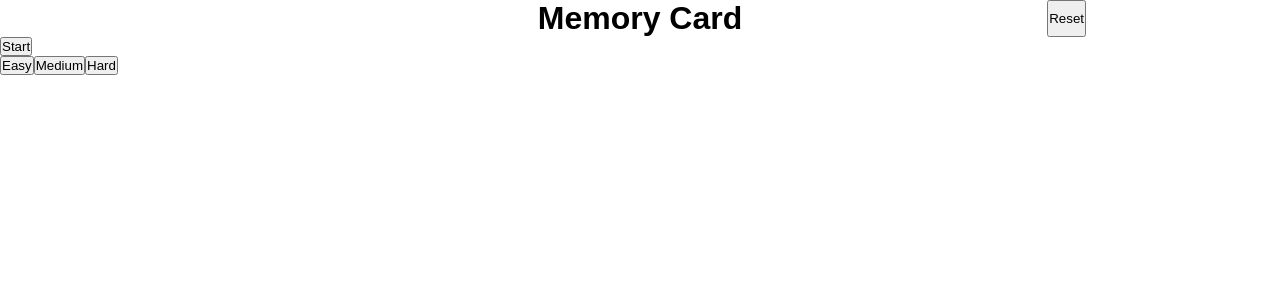
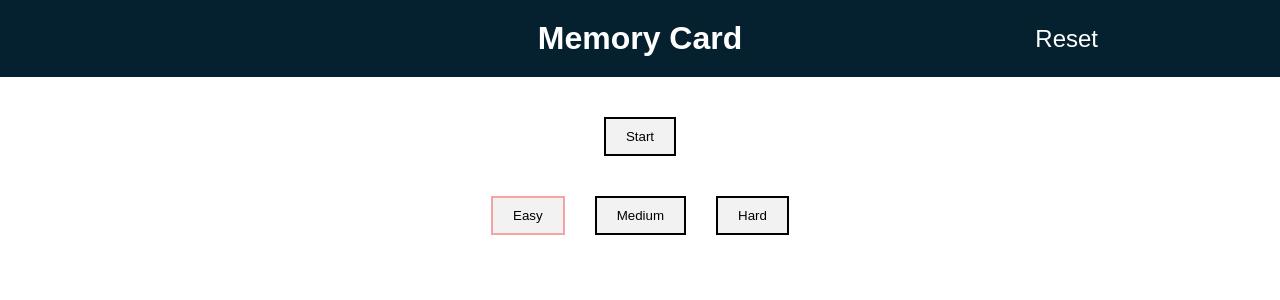
Before and after one commit to Boltlord1/memory-card, a React (Vite) app: page / in a window 1280 px wide. Shown: the top 300 px of the page. Built offline with nearby package versions, Linux system fonts and the light colour scheme.

Commit message:
Style the app

```diff
--- a/src/components/app.jsx
+++ b/src/components/app.jsx
@@ -31,6 +31,10 @@ export default function App() {
     }
 
     function changeDiff(event, diff) {
+        const button = event.target
+        if (button.classList.contains('selected')) return
+        document.querySelector('.selected').classList.remove('selected')
+        button.classList.add('selected')
         setDiff(diff)
     }
 
--- a/src/components/score.jsx
+++ b/src/components/score.jsx
@@ -1,6 +1,6 @@
 export default function Score({ score, best }) {
     return (
-        <div>
+        <div className="score">
             <h2>Score: {score}</h2>
             <h2>Best: {best}</h2>
         </div>
--- a/src/components/start.jsx
+++ b/src/components/start.jsx
@@ -4,8 +4,8 @@ export default function Start({ start, changeDiff }) {
         <div className="start">
             <button onClick={start}>Start</button>
         </div>
-        <div>
-            <button onClick={(e) => changeDiff(e, 0)}>Easy</button>
+        <div className="difficulty">
+            <button onClick={(e) => changeDiff(e, 0)} className="selected">Easy</button>
             <button onClick={(e) => changeDiff(e, 1)}>Medium</button>
             <button onClick={(e) => changeDiff(e, 2)}>Hard</button>
         </div>
--- a/src/components/status.jsx
+++ b/src/components/status.jsx
@@ -12,15 +12,15 @@ export default function Status({ status }) {
     }, [status, playing])
     if (status === 1) {
         return (
-            <h2>{playing}</h2>
+            <h2 className="status">{playing}</h2>
         )
     } else if (status === 2) {
         return (
-            <h2>You lost! Game is automatically reset.</h2>
+            <h2 className="status">You lost! Game is automatically reset.</h2>
         )
     } else if (status === 3) {
         return (
-            <h2>You won! Game is automatically reset.</h2>
+            <h2 className="status">You won! Game is automatically reset.</h2>
         )
     }
 }
--- a/src/index.css
+++ b/src/index.css
@@ -16,9 +16,12 @@ body {
     font-size: 16px;
     display: flex;
     flex-direction: column;
+    gap: 40px;
 }
 
 .header {
+    color: white;
+    background-color: hsl(200 80 10);
     display: grid;
     grid-template-columns: repeat(3, 1fr);
     justify-items: center;
@@ -26,10 +29,20 @@ body {
 
 .header > h1 {
     grid-column: 2 / 3;
+    padding: 20px;
 }
 
 .header > button {
-    grid-column: 3 / 4;
+    font-size: 1.5rem;
+    appearance: none;
+    color: inherit;
+    background-color: inherit;
+    border: none;
+    padding: 0 40px;
+}
+
+.header > button:hover {
+    background-color: hsl(200 80 20);
 }
 
 .game {
@@ -66,9 +79,32 @@ body {
     text-align: center;
 }
 
-/* @media (prefers-color-scheme: dark) {
-    #root {
-        color: hsl(0 0 100);
-        background-color: hsl(0 0 20);
-    }
-} */
+.score {
+    justify-content: center;
+    display: flex;
+    gap: 100px;
+}
+
+.start,
+.difficulty {
+    align-self: center;
+    display: flex;
+    gap: 30px;
+}
+
+.start button,
+.difficulty button {
+    appearance: none;
+    background-color: hsl(0 0 95);
+    border: 2px solid black;
+    padding: 10px 20px;
+}
+
+.start button:hover,
+.difficulty button:hover {
+    background-color: hsl(0 0 90);
+}
+
+.difficulty .selected {
+    border-color: hsl(0 80 80);
+}
```
